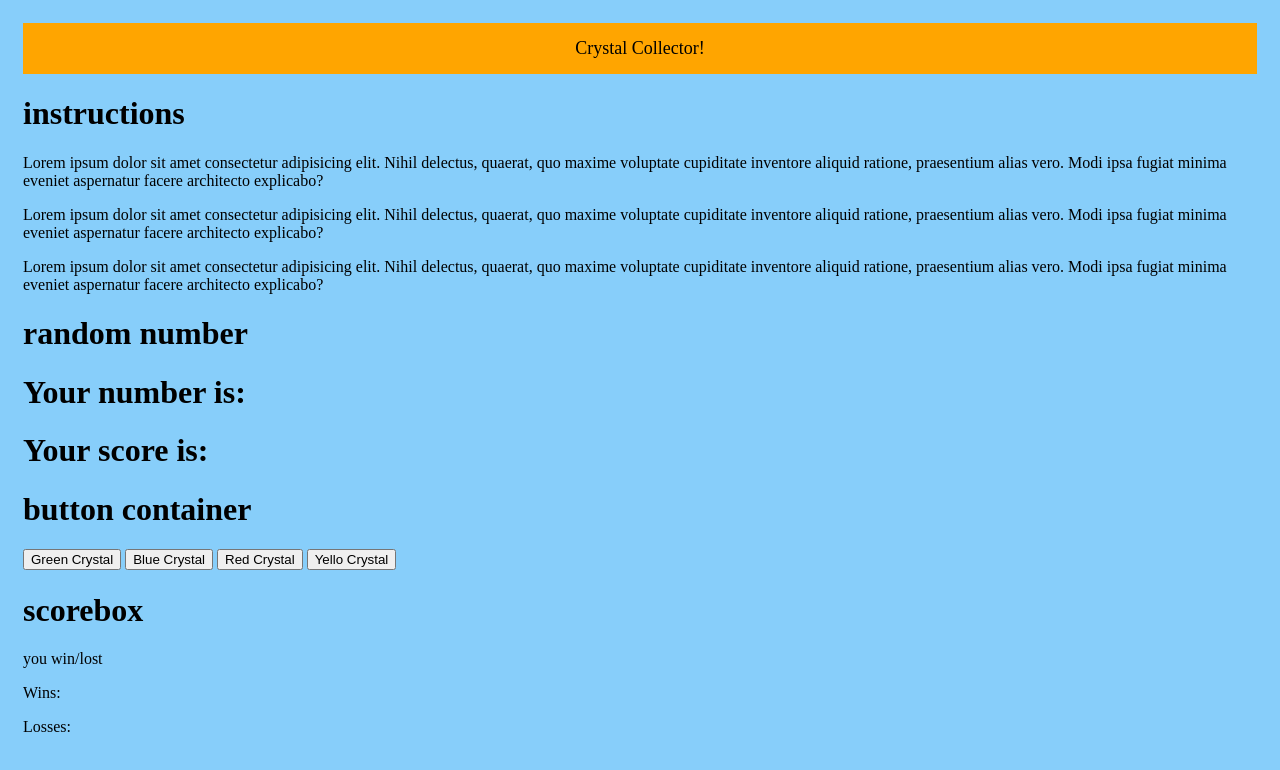
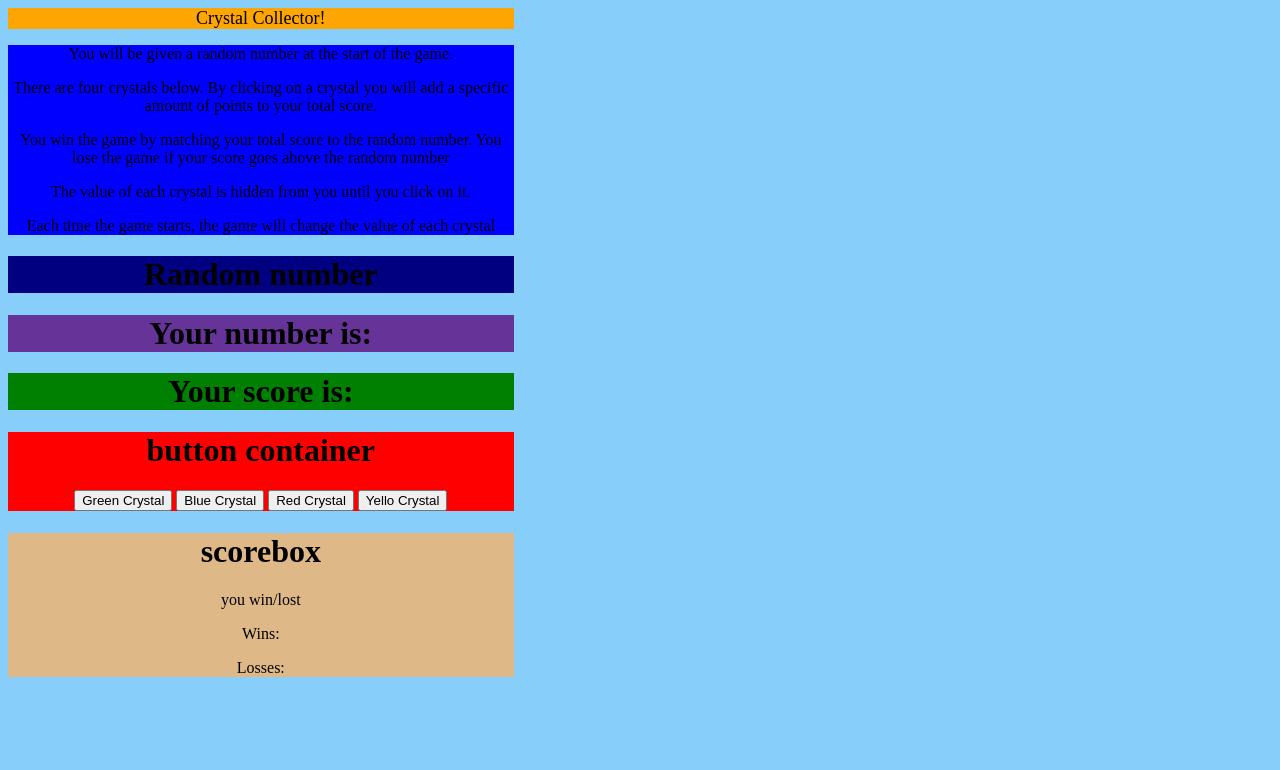
Before and after one commit to michaelbedran/unit-4-game, a plain HTML site: page index.html in a window 1280 px wide. Drawn offline with Linux system fonts and the light colour scheme.

Commit message:
adjusting HTML Layout, added css, pseudo coded javascript

```diff
--- a/assets/css/style.css
+++ b/assets/css/style.css
@@ -1,14 +1,86 @@
 body {
     background-color: lightskyblue;
-    padding: 15px;
+    padding: auto;
+
 }
-
-
 
 header {
     text-align: center;
     background: orange;
     font-size: large;
-    padding: 15px;
+    padding: auto;
+    width: 40%;
+    position: center;
 
 }
+
+#instructions {
+
+    text-align: center;
+    background: blue;
+    font-size: medium;
+    padding: auto;
+    width: 40%;
+
+
+}
+
+#randomNumber {
+
+    text-align: center;
+    background: navy;
+    font-size: medium;
+    padding: auto;
+    width: 40%;
+
+
+}
+
+#playerNumber {
+
+    text-align: center;
+    background: rebeccapurple;
+    font-size: medium;
+    padding: auto;
+    width: 40%;
+
+}
+
+#score {
+
+    text-align: center;
+    background: green;
+    font-size: medium;
+    padding: auto;
+    width: 40%;
+
+}
+
+#numbersBox {
+
+    text-align: center;
+    background: white;
+    font-size: medium;
+    padding: auto;
+    width: 30%;
+
+}
+
+#buttons {
+
+    text-align: center;
+    background: red;
+    font-size: medium;
+    padding: auto;
+    width: 40%;
+}
+
+#scorebox {
+
+    text-align: center;
+    background: burlywood;
+    font-size: medium;
+    padding: auto;
+    width: 40%;
+
+}
--- a/index.html
+++ b/index.html
@@ -11,28 +11,31 @@
     <header>Crystal Collector!</header>
 
     <div id = instructions>
-        <h1>instructions</h1>
-
-        <p>Lorem ipsum dolor sit amet consectetur adipisicing elit. Nihil delectus, quaerat, quo maxime voluptate cupiditate inventore aliquid ratione, praesentium alias vero. Modi ipsa fugiat minima eveniet aspernatur facere architecto explicabo?</p>
-        <p>Lorem ipsum dolor sit amet consectetur adipisicing elit. Nihil delectus, quaerat, quo maxime voluptate cupiditate inventore aliquid ratione, praesentium alias vero. Modi ipsa fugiat minima eveniet aspernatur facere architecto explicabo?</p>
-        <p>Lorem ipsum dolor sit amet consectetur adipisicing elit. Nihil delectus, quaerat, quo maxime voluptate cupiditate inventore aliquid ratione, praesentium alias vero. Modi ipsa fugiat minima eveniet aspernatur facere architecto explicabo?</p>
-
+        <p>You will be given a random number at the start of the game.</p>
+        <p>There are four crystals below. By clicking on a crystal you will add a specific amount of points to your total score.</p>
+        <p>You win the game by matching your total score to the random number. You lose the game if your score goes above the random number</p>
+        <p>The value of each crystal is hidden from you until you click on it.</p>
+        <p>Each time the game starts, the game will change the value of each crystal</p>
     </div>
 
+
     <div id = "randomNumber">
-        <h1>random number</h1>
 
+        <h1>Random number</h1>
+
+     </div>
+
+    <div id = "playerNumber">
+
+         <h1>Your number is: </h1>
     </div>
 
-    <div id = "playNumber">
-        <h1>Your number is: </h1>
-    </div>
-
-    <div id = "score">
+     <div id = "score">
 
         <h1>Your score is:</h1>
 
     </div>
+
 
     <div id="buttons">
 
@@ -55,7 +58,7 @@
             <p>Wins: </p>
             <p>Losses: </p>
 
-        </div>
+    </div>
 
 
 
```
Also changed, not shown: assets/javascript/game.js (+15 -0 lines).
